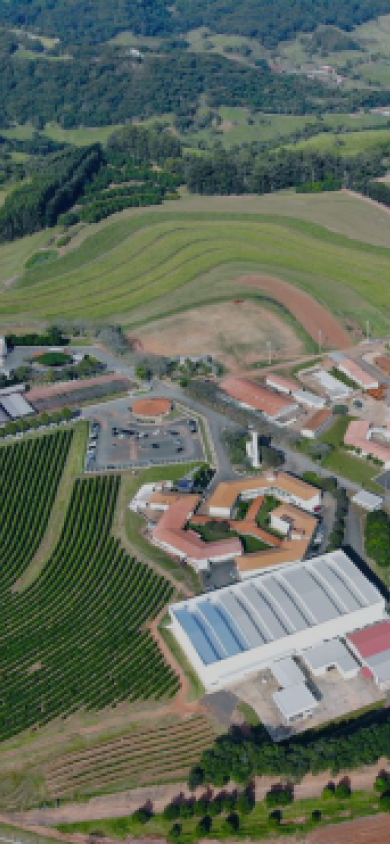
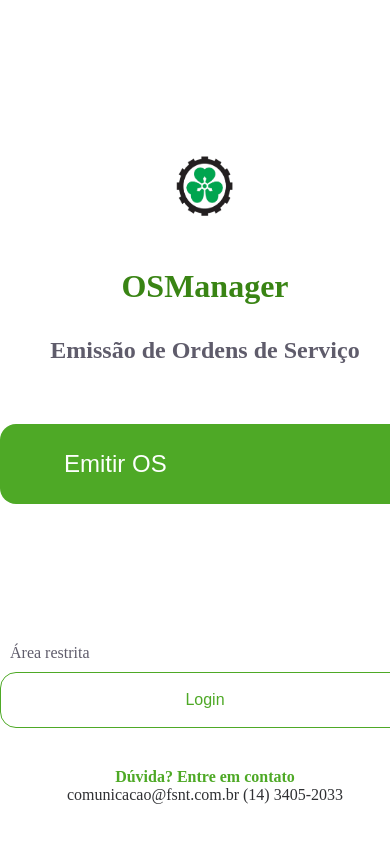
Before and after one commit to ordemdeservico/front, an Angular app: page / in a window 390 px wide. Built offline with nearby package versions, Linux system fonts and the light colour scheme.

Commit message:
fix home breakpoint

```diff
--- a/src/app/pages/home/home.component.scss
+++ b/src/app/pages/home/home.component.scss
@@ -2,6 +2,11 @@
     height: 100vh;
     display: flex;
     overflow-y: hidden;
+
+    img {
+        width: 100%;
+        height: 100%;
+    }
 }
 
 .content {
@@ -22,7 +27,7 @@
         font-size: 2rem;
         font-weight: 600;
         color: var(--color-1);
-        margin: 25px 32px;
+        margin: 25px auto 32px auto;
         text-align: center;
     }
 
@@ -88,3 +93,9 @@
         color: #2F3033;
     };
 }
+
+@media screen and (max-width: 768px) {
+    .imgFund {
+        display: none;
+    }
+    }
```
